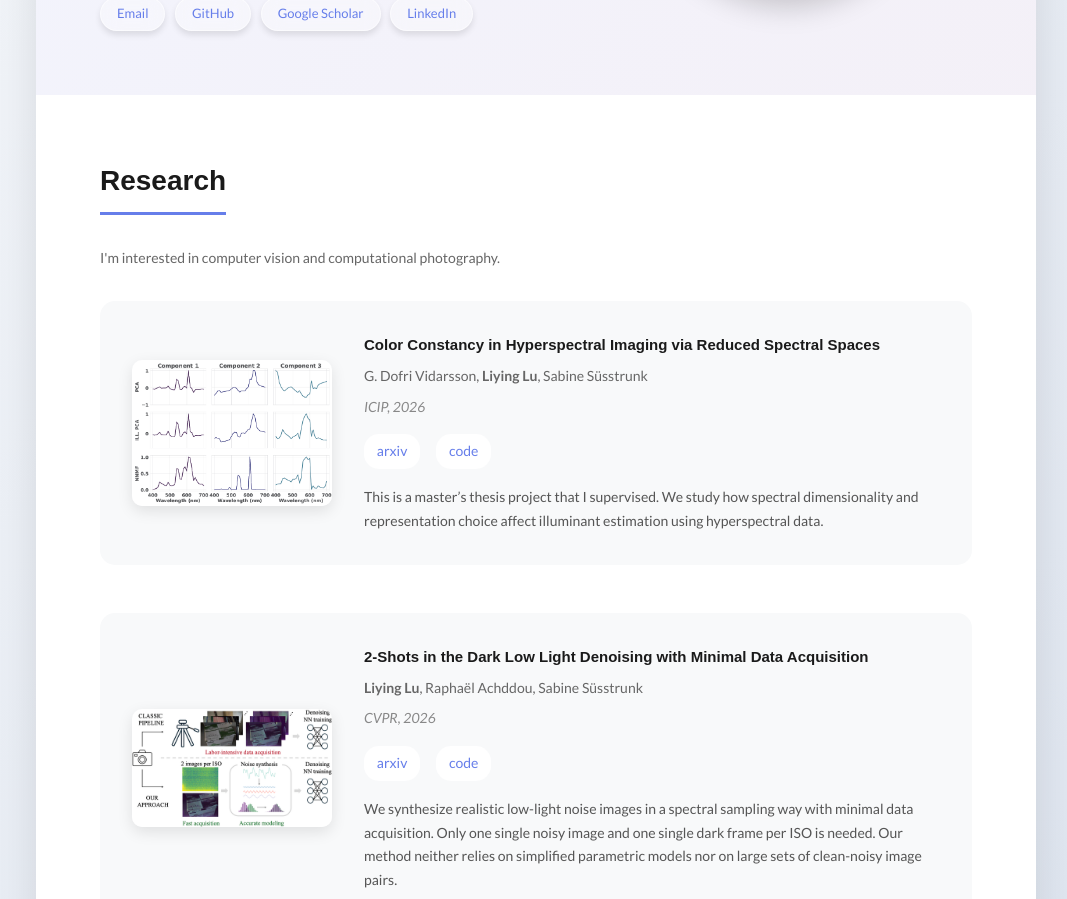
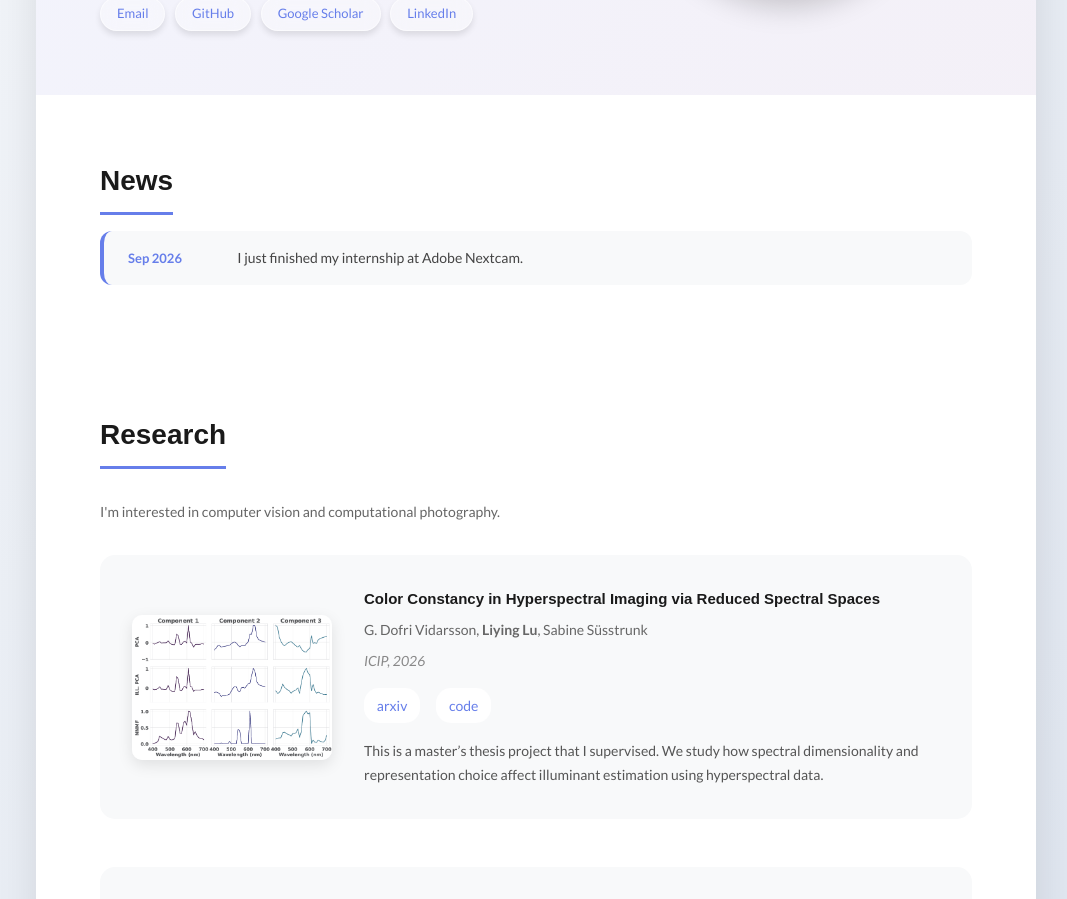
Before and after one commit to SkyeLu/SkyeLu.github.io, a Jekyll site: the page built from _posts/2026-05-14-reducedspectral.markdown, in a window 1280 px wide and 1400 px high, cut to the strip 501-1400 px from the top of the window. Shown: the whole strip, without its empty margins (104-1171 px from the left). Built offline with Jekyll 4.4.1, drawn with Linux system fonts in a browser that asks for light colours; some web fonts are replaced.

Commit message:
add News

```diff
--- a/_layouts/liying.html
+++ b/_layouts/liying.html
@@ -284,6 +284,45 @@
       margin-top: 1rem;
     }
 
+    /* News Section */
+    .news-list {
+      list-style: none;
+      display: flex;
+      flex-direction: column;
+      gap: 1rem;
+    }
+
+    .news-item {
+      display: flex;
+      align-items: baseline;
+      gap: 1.2rem;
+      padding: 1rem 1.5rem;
+      background: #f8f9fa;
+      border-radius: 12px;
+      border-left: 4px solid #667eea;
+      transition: all 0.3s ease;
+    }
+
+    .news-item:hover {
+      background: #f0f2f5;
+      transform: translateX(4px);
+      box-shadow: 0 6px 15px rgba(0, 0, 0, 0.08);
+    }
+
+    .news-date {
+      flex: 0 0 auto;
+      font-weight: 700;
+      color: #667eea;
+      font-size: 13px;
+      white-space: nowrap;
+      min-width: 90px;
+    }
+
+    .news-text {
+      color: #444;
+      line-height: 1.6;
+    }
+
     /* Footer */
     .footer {
       text-align: center;
@@ -341,6 +380,7 @@
   <nav class="nav-bar">
     <div class="nav-container">
       <a href="#about" class="nav-btn">About</a>
+      <a href="#news" class="nav-btn">News</a>
       <a href="#research" class="nav-btn">Research</a>
       <a href="#projects" class="nav-btn">Projects</a>
     </div>
@@ -374,6 +414,17 @@
       <div class="hero-image">
         <img src="images/cropped_circle_image.png" alt="Liying Lu">
       </div>
+    </section>
+
+    <!-- News Section -->
+    <section id="news">
+      <h2>News</h2>
+      <ul class="news-list">
+        <li class="news-item">
+          <span class="news-date">Sep 2026</span>
+          <span class="news-text">I just finished my internship at Adobe Nextcam.</span>
+        </li>
+      </ul>
     </section>
 
     <!-- Research Section -->
```
Also changed, not shown: 3 other files.
